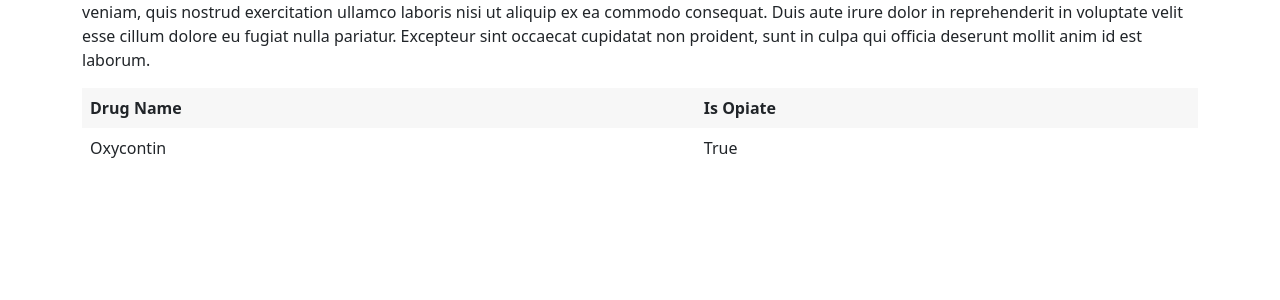
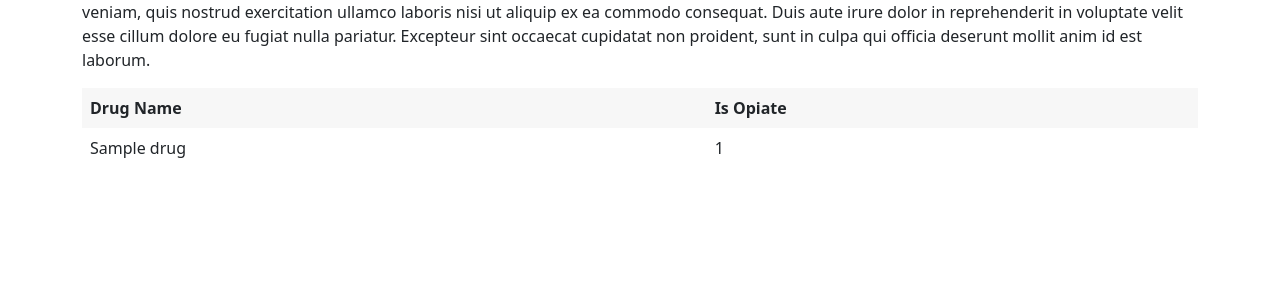
Before and after one commit to logankimbs/intex, a Django app: page /drugs/ in a window 1280 px wide. Shown: the part 213-513 px from the top of the page. Run offline with Django 3.2, Linux system fonts and the light colour scheme; tables that the repository leaves empty hold one stand-in row (values such as "Sample post").

Commit message:
all drugs are displayed and are shown in the table and can be filtered

```diff
--- a/portal/views.py
+++ b/portal/views.py
@@ -1,5 +1,6 @@
 from django.shortcuts import render
 from django.http import HttpResponse
+from .models import Drugs
 
 
 # this page displays our home page
@@ -36,7 +37,9 @@ def createPrescriberPageView(requests):
 
 # this page displays all drugs in a table
 def drugsPageView(requests):
-    return render(requests, 'portal/drugs.html')
+    drugs = Drugs.objects.all()
+
+    return render(requests, 'portal/drugs.html', {'drugs': drugs})
 
 
 # this page shows a detailed view of a specific drug
--- a/templates/portal/drugs.html
+++ b/templates/portal/drugs.html
@@ -23,10 +23,12 @@
             </tr>
         </thead>
         <tbody>
-            <tr class="click-drug" onclick="location.href='/oxycontin'">
-                <td>Oxycontin</th>
-                <td>True</td>
-            </tr>
+            {% for drug in drugs %}
+                <tr class="click-drug" onclick="location.href='/{{drug.drugname}}'">
+                    <td>{{drug.drugname}}</th>
+                    <td>{{drug.isopioid.capitalize}}</td>
+                </tr>
+            {% endfor %}
         </tbody>
     </table>
 </div>
```
